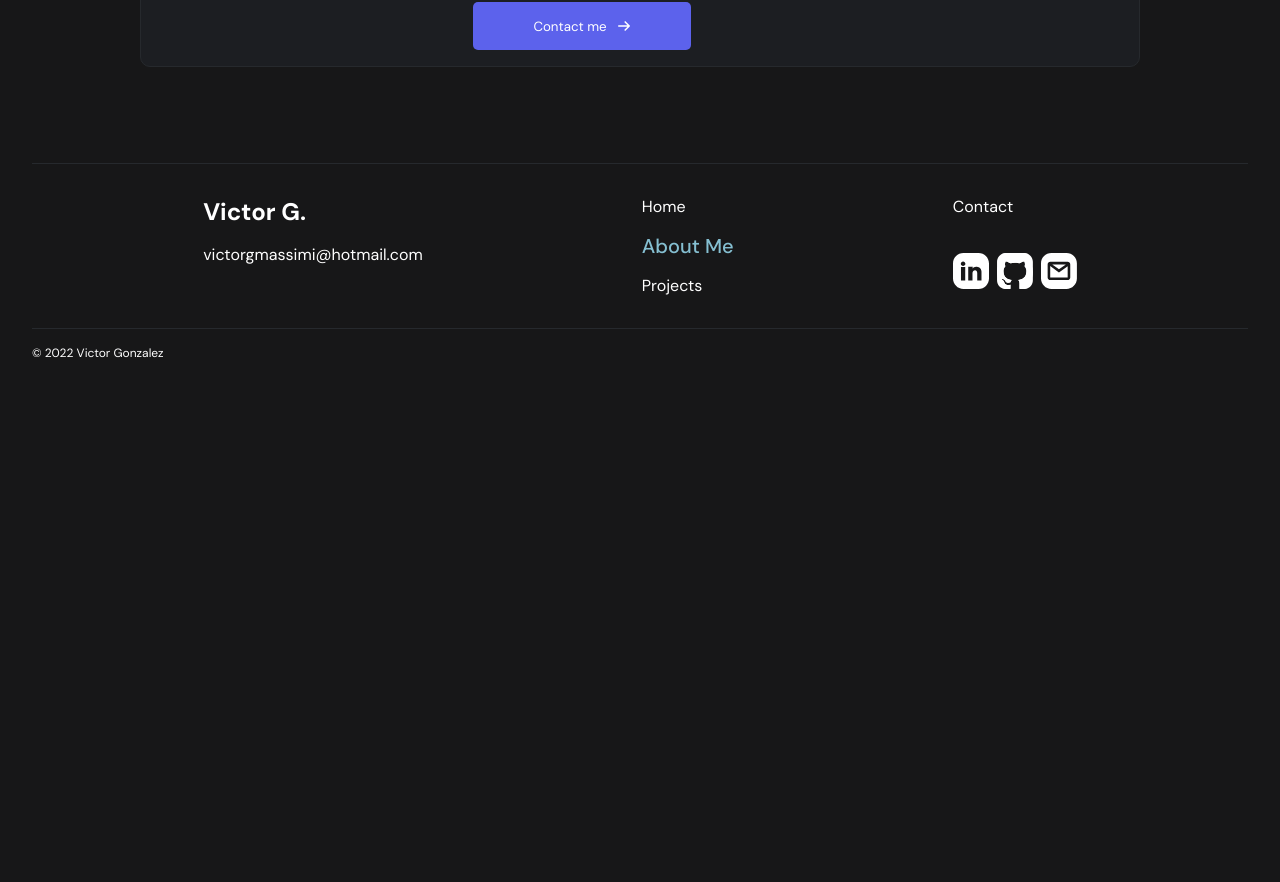
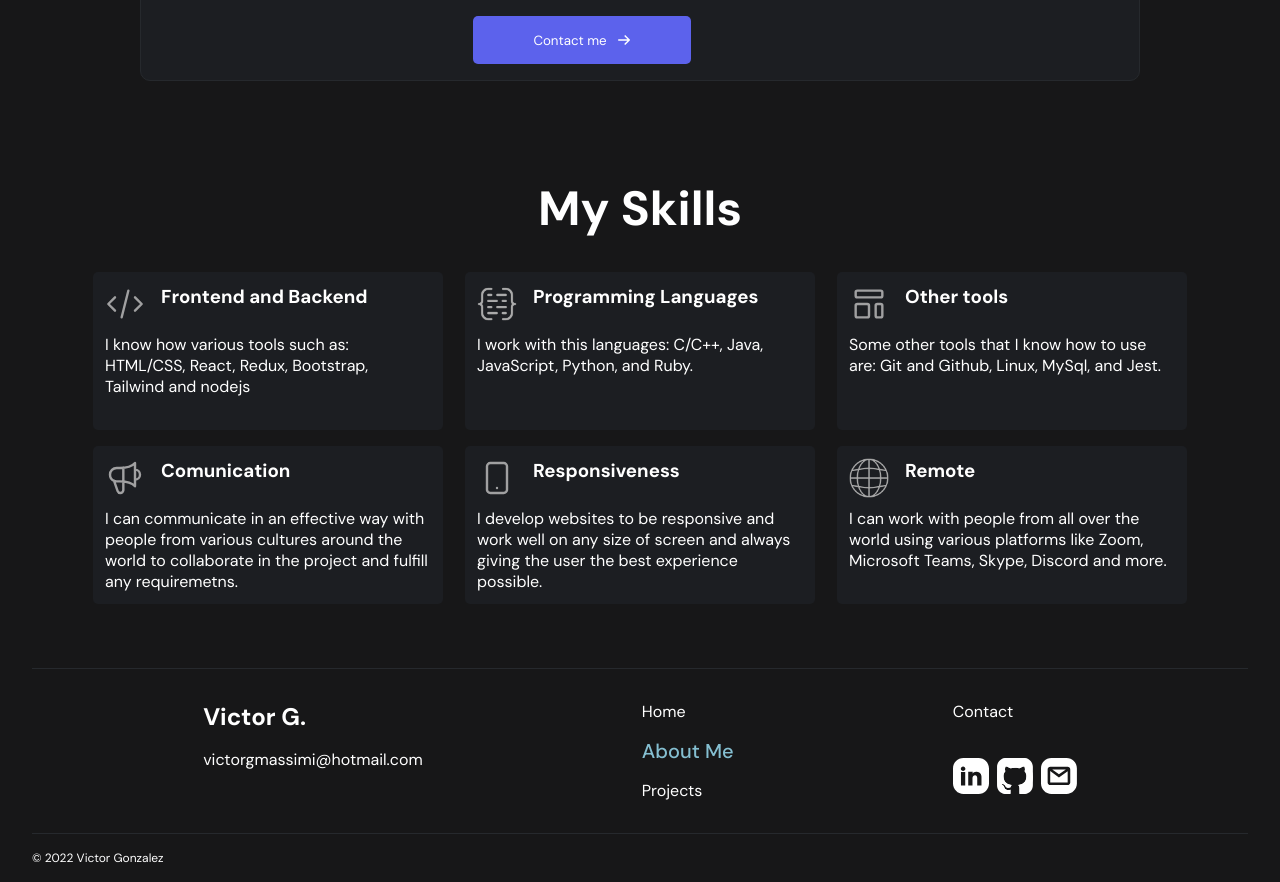
Before and after one commit to Vgonma/Profesional-Portfolio, a React (Vite) app: page /about in a window 1280 px wide. Shown: the part 780-1662 px from the top of the page. Before the commit the page ends 1157 px from the top, so only its background shows below. Built offline with nearby package versions, Linux system fonts and the light colour scheme.

Commit message:
About page complete, add download link for Resume

```diff
--- a/src/App.css
+++ b/src/App.css
@@ -365,6 +365,57 @@ img {
   font-size: 14px;
 }
 
+.my-skills-container {
+  padding: 2rem;
+}
+
+.my-skills-title{
+  text-align: center;
+  margin-bottom: 2rem;
+  font-size: 48px;
+}
+
+.skills-grid {
+  display: grid;
+  grid-template-columns: repeat(3, 1fr);
+  grid-auto-rows: 1fr;
+  gap: 1rem;
+  max-width: 1100px;
+  margin: auto;
+  justify-content: center;
+}
+
+.skill-card {
+  display: flex;
+  flex-direction: column;
+  row-gap: 10px;
+  background-color: var(--fillilng);
+  max-width: 350px;
+  padding: 12px;
+  border-radius: 5px;
+  margin-inline: auto;
+}
+.skill-image-container {
+  display: flex;
+  gap: 1rem;
+
+}
+
+.skill-image-container > img {
+  max-height: 40px;
+}
+
+.skill-text {
+  vertical-align: middle;
+}
+
+/* Modifiers */
+.title--big {
+  font-size: 60px;
+  font-weight: 700;
+  line-height: 71px;
+}
+
 /* ======================== Media queries ======================== */
 @media only screen and (max-width: 767px) {
   .navbar {
@@ -482,4 +533,12 @@ img {
   .projects-title {
     font-size: 36px;
   }
+
+  .skills-grid {
+    display: grid;
+    grid-template-columns: 1fr;
+    grid-auto-rows: 1fr;
+    gap: 1rem;
+    justify-content: center;
+  }
 }
--- /dev/null
+++ b/src/components/Skill.jsx
@@ -0,0 +1,19 @@
+import React, { useState } from 'react'
+
+function Skill({image, title, text}) {
+  const [skillImage, setSkillImage] = useState(image);
+  const [skillTitle, setSkillTitle] = useState(title);
+  const [skillText, setSkillText] = useState(text);
+
+  return (
+    <div className="skill-card">
+      <div className="skill-image-container">
+        <img src={image} alt="skill" />
+        <h3 className="skill-title">{title}</h3>
+      </div>
+      <p className="skill-text">{text}</p>
+    </div>
+  )
+}
+
+export default Skill;
--- a/src/components/pages/AboutPage.jsx
+++ b/src/components/pages/AboutPage.jsx
@@ -3,16 +3,25 @@ import {Link} from 'react-router-dom'
 // Component imports
 import Me from '../../assets/images/Vic_smile.jpg'
 import RightArrow from '../../assets/icons/arrow-right.svg'
+import Skill from '../Skill'
+import speaker from '../../assets/icons/speakerphone.svg'
+import code from '../../assets/icons/code.svg'
+import languages from '../../assets/icons/languages.png'
+import template from '../../assets/icons/template.svg'
+import phone from '../../assets/icons/device-mobile.svg'
+import world from '../../assets/icons/worldwide.png'
 
 function AboutPage() {
+
   return (
-    <div id="About" className="about-card-container">
+    <div className="about-page-container">
+      <div className="about-card-container">
         <div className="about-card">
           <div className="about-card-img-container">
             <img className="about-card-me" src={Me} alt="Victor Gonzalez" />
           </div>
         <section className="about-card-text-container">
-        <h3 className="about-card-title">Victor Gonzalez</h3>
+          <h3 className="about-card-title title--big">Victor Gonzalez</h3>
           <p className="about-card-p">
           I am a full stack developer who can make any project look simple through my experience as a coding teacher. I believe software development is no longer the future, it has become the present. It is involved in everything we see and interact with and it is very important to be able to exploit it and develop the best software possible through best practices and thorough testing.
   <br/><br/>
@@ -30,6 +39,42 @@ If you are interested in working together don’t hesitate to contact me. I am a
         </section>
         </div>
       </div>
+      <section className="my-skills-container">
+        <h2  className="my-skills-title">My Skills</h2>
+        <div className="skills-grid">
+          <Skill
+            title="Frontend and Backend"
+            image={code}
+            text="I know how various tools such as: HTML/CSS, React, Redux, Bootstrap, Tailwind and nodejs"
+            />
+          <Skill
+            title="Programming Languages"
+            image={languages}
+            text="I work with this languages: C/C++, Java, JavaScript, Python, and Ruby."
+            />
+          <Skill
+            title="Other tools"
+            image={template}
+            text="Some other tools that I know how to use are: Git and Github, Linux, MySql, and Jest."
+          />
+          <Skill
+            title="Comunication"
+            image={speaker}
+            text="I can communicate in an effective way with people from various cultures around the world to collaborate in the project and fulfill any requiremetns."
+          />
+          <Skill
+            title="Responsiveness"
+            image={phone}
+            text="I develop websites to be responsive and work well on any size of screen and always giving the user the best experience possible."
+          />
+          <Skill
+            title="Remote"
+            image={world}
+            text="I can work with people from all over the world using various platforms like Zoom, Microsoft Teams, Skype, Discord and more."
+          />
+        </div>
+      </section>
+    </div>
   )
 }
 
--- a/src/components/pages/MainPage.jsx
+++ b/src/components/pages/MainPage.jsx
@@ -20,7 +20,9 @@ function MainPage() {
             <p>This is my personal portfolio</p>
             <div className="hero-button-container">
             <NavLink to="projects" className="btn btn--blue">Projects</NavLink>
-            <button className="btn btn--outline"><img className="icon" src={Download} alt="download" /> Resume</button>
+            <a href="https://drive.google.com/uc?export=download&id=1nrVjNaG5Ilzo1vOYRtQ1VDgV0FerHEm3" target="_blank" >
+              <button className="btn btn--outline"><img className="icon" src={Download} alt="download" /> Resume</button>
+            </a>
             </div>
           </div>
         </article>
```
Also changed, not shown: src/assets/icons/languages.png (added), src/assets/icons/worldwide.png (added). Lines whose indentation alone changed are shown as unchanged.
